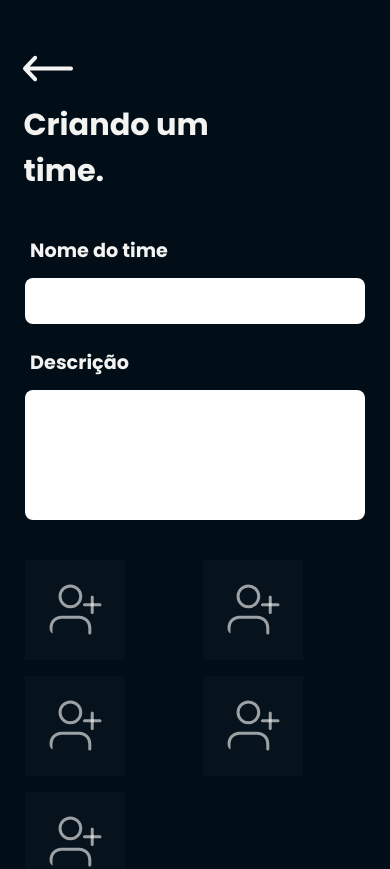
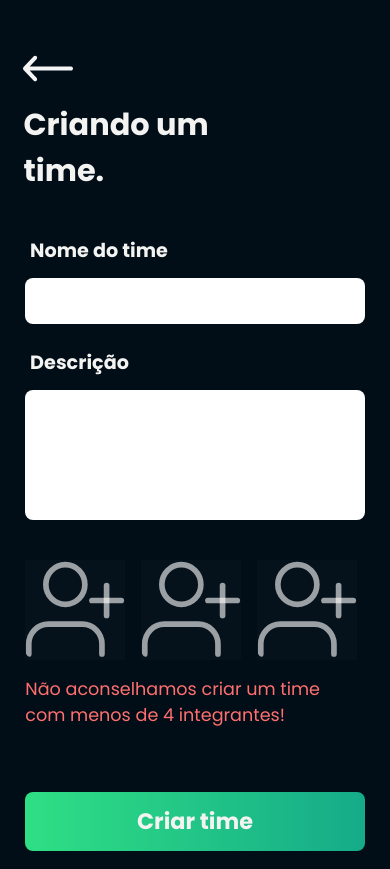
Before and after one commit to ETS-ReactNative2/web-nexhackathon, a React (Create React App) app: page /createTeams in a window 390 px wide. Shown: the top 869 px of the page. Built offline with nearby package versions, Linux system fonts and the light colour scheme.

Commit message:
fix overflow x responsive

```diff
--- a/src/presenter/screens/Teams/CreateTeams/styles.js
+++ b/src/presenter/screens/Teams/CreateTeams/styles.js
@@ -80,10 +80,7 @@ export const Picture = styled.div`
   display: flex;
 
   @media(max-width: 800px){
-    display: grid;
-    grid-template-columns: 1fr 1fr;
-    grid-template-rows: 1fr;
-    gap: 1rem
+    overflow-x: auto;
   }
 `
 
@@ -93,6 +90,8 @@ export const PictureSingle = styled.div`
   margin-right: 1rem;
   background: var(--foreground--color);
   display: flex;
+  align-items: center;
+  justify-content: center;
 `
 
 export const AddPicture = styled.img`
@@ -101,9 +100,10 @@ export const AddPicture = styled.img`
   align-items: center;
   justify-content: center;
   border-radius: 0.5rem;
-  font-size: 0.5rem;
-  margin: auto;
-  text-align: center;
+
+  @media(max-width: 800px){
+    width: 150px;
+  }
 `
 
 export const Alert = styled.p`
```
